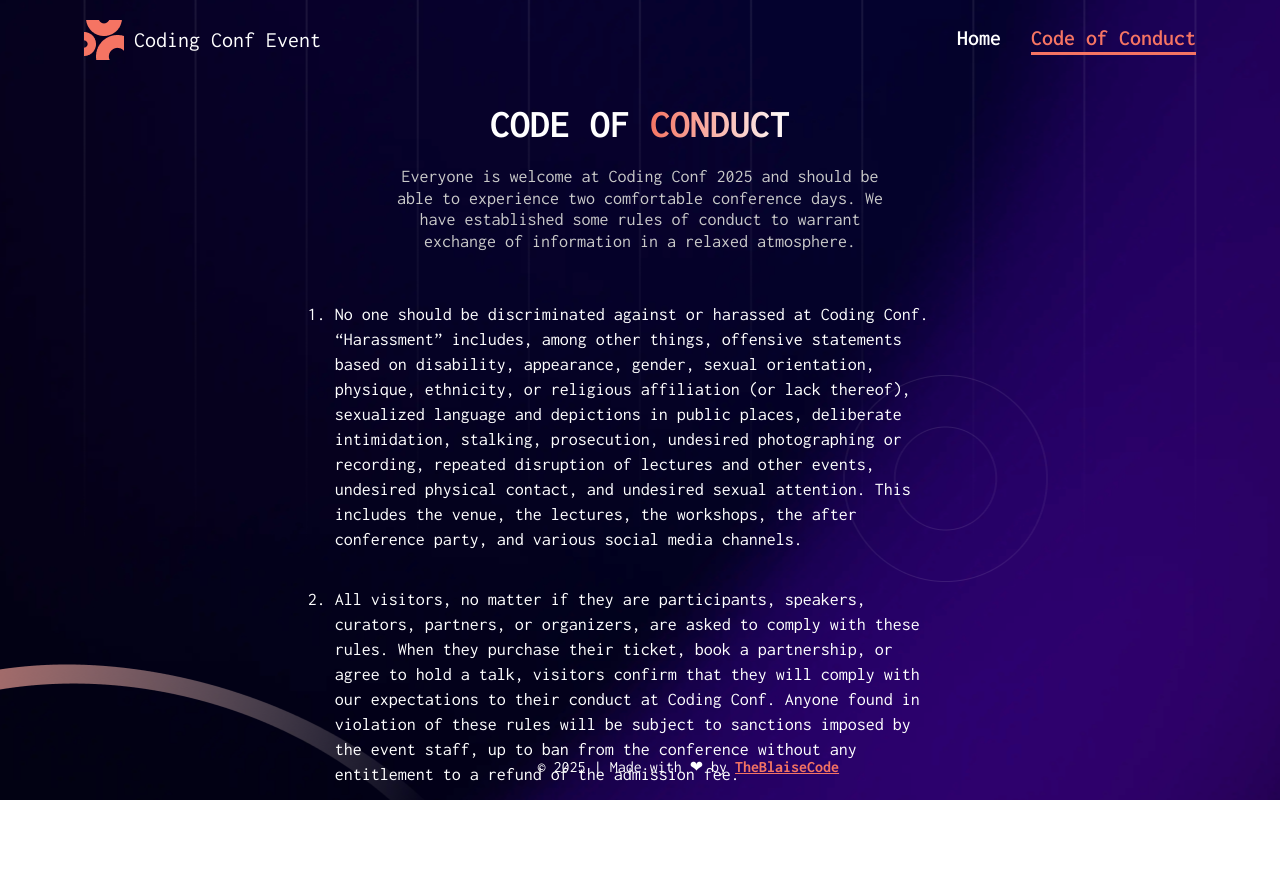
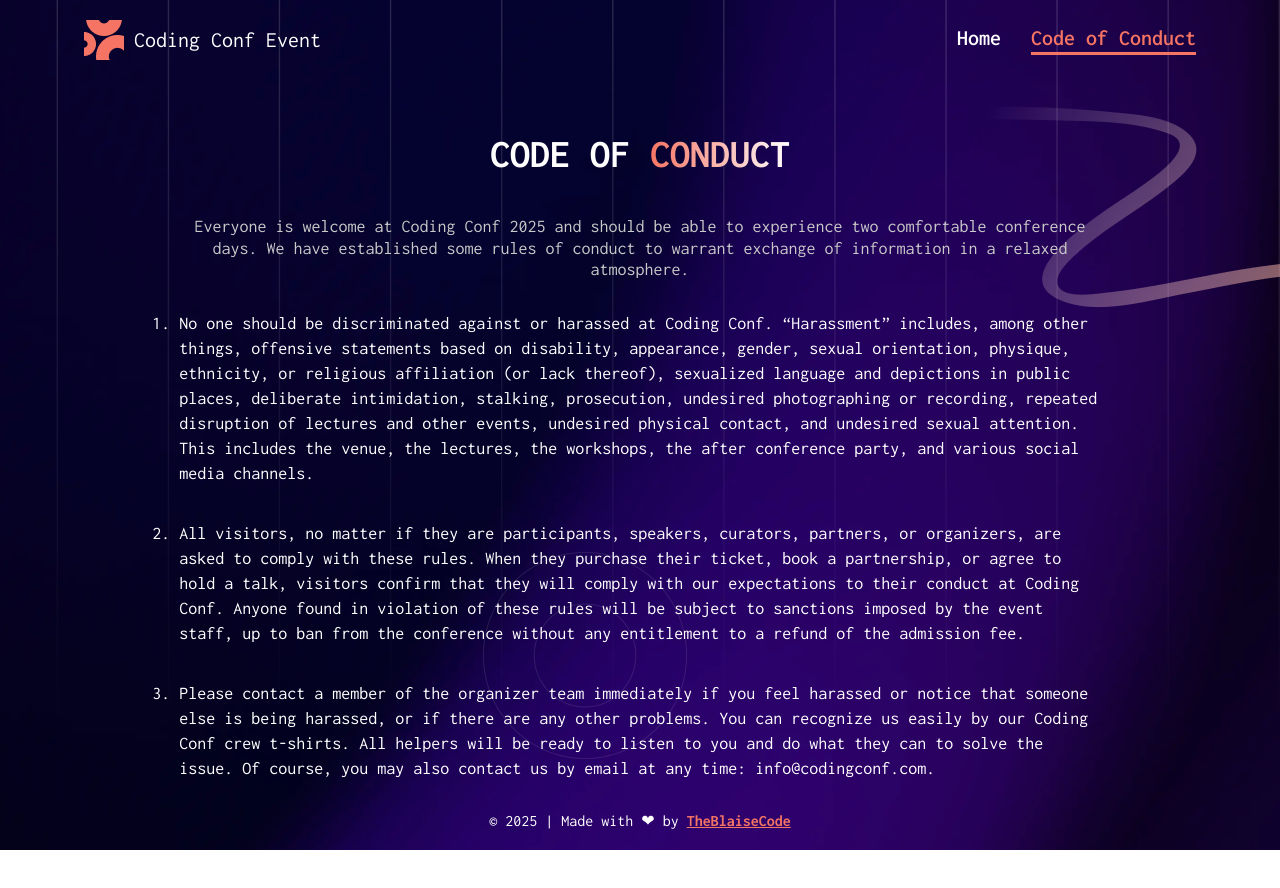
Before and after one commit to theblaisecode/Event-Tickets, a React (Vite) app: page /code-of-conduct in a window 1280 px wide. Shown: the top 888 px of the page. After the commit the page ends 850 px from the top, so only its background shows below. Built offline with nearby package versions, Linux system fonts and the light colour scheme.

Commit message:
first commit

```diff
--- a/src/styles/CodeOfConductWrapper.tsx
+++ b/src/styles/CodeOfConductWrapper.tsx
@@ -82,6 +82,33 @@ const CodeOfConductWrapper = styled.div`
       width: 80%;
     }
   }
+
+  @media (min-width: 951px) and (max-width: 1200px) {
+    .title,
+    .subTitle,
+    ol {
+      margin-top: 3rem;
+      width: 85%;
+    }
+  }
+
+  @media (min-width: 1201px) and (max-width: 1440px) {
+    .title,
+    .subTitle,
+    ol {
+      margin-top: 3rem;
+      width: 80%;
+    }
+  }
+
+  @media (min-width: 1441px) and (max-width: 1628px) {
+    .title,
+    .subTitle,
+    ol {
+      margin-top: 3rem;
+      width: 73%;
+    }
+  }
 `;
 
 export default CodeOfConductWrapper;
--- a/src/styles/FooterWrapper.ts
+++ b/src/styles/FooterWrapper.ts
@@ -24,6 +24,20 @@ const FooterWrapper = styled.footer`
     text-align: center;
     padding-bottom: 2rem;
   }
+
+  @media (min-width: 1201px) and (max-width: 1440px) {
+    position: static;
+    margin-top: 3rem;
+    text-align: center;
+    padding-bottom: 2rem;
+  }
+
+  @media (min-width: 1441px) and (max-width: 1628px) {
+    position: static;
+    margin-top: 3rem;
+    text-align: center;
+    padding-bottom: 2rem;
+  }
 `;
 
 export default FooterWrapper;
--- a/src/styles/FormWrapper.ts
+++ b/src/styles/FormWrapper.ts
@@ -142,10 +142,16 @@ const FormWrapper = styled.div`
     width: 80%;
   }
 
+  @media (min-width: 951px) and (max-width: 1200px) {
+    width: 50%;
+  }
 
-  @media (min-width: 951px) and (max-width: 1200px) {
+  @media (min-width: 1201px) and (max-width: 1440px) {
+    width: 40%;
+  }
 
-    width: 50%;
+  @media (min-width: 1441px) and (max-width: 1628px) {
+    width: 35%;
   }
 `;
 
--- a/src/styles/HomeWrapper.ts
+++ b/src/styles/HomeWrapper.ts
@@ -63,6 +63,13 @@ const HomeWrapper = styled.div`
       width: 80%;
     }
   }
+
+  @media (min-width: 1201px) and (max-width: 1440px) {
+    .title,
+    .subTitle {
+      width: 48%;
+    }
+  }
 `;
 
 export default HomeWrapper;
--- a/src/styles/index.css
+++ b/src/styles/index.css
@@ -59,7 +59,7 @@ a {
 
 @media screen and (max-width: 950px), screen and (max-height: 550px) {
   body {
-    background: url("../assets/backgroundMobile.png") center top;
+    background: url("../assets/backgroundTablet.png") right top;
     object-fit: cover;
   }
 
@@ -68,16 +68,16 @@ a {
   }
 }
 
-@media (min-width: 550px) and (max-width: 950px) {
+@media (min-width: 951px) and (max-width: 1200px) {
   body {
-    background: url("../assets/backgroundTablet.png") right top;
+    background: url("../assets/background.png") no-repeat right top;
     object-fit: cover;
   }
 }
 
-@media (min-width: 951px) and (max-width: 1200px) {
+@media (min-width: 1201px) and (max-width: 1440px) {
   body {
-    background: url("../assets/backgroundTablet.png") right top;
+    background: url("../assets/background.png") no-repeat right top;
     object-fit: cover;
   }
 }
```
